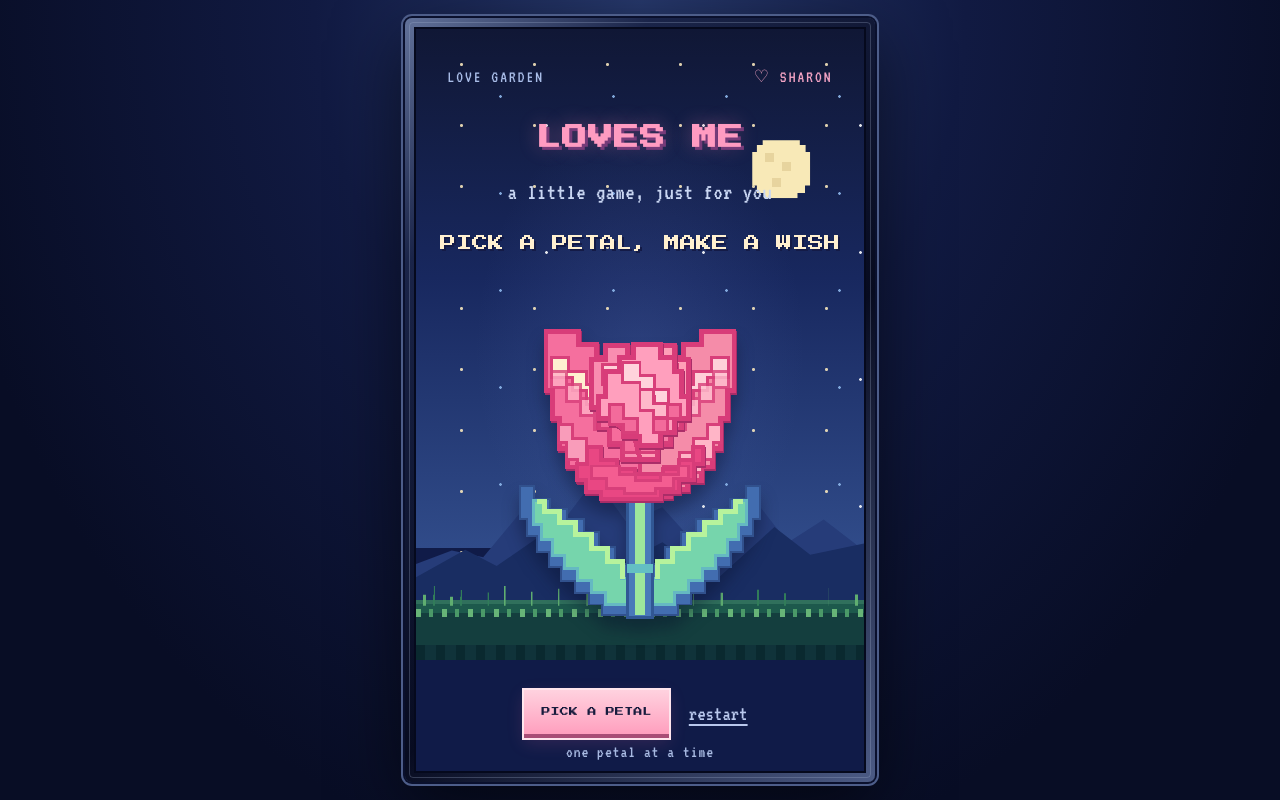
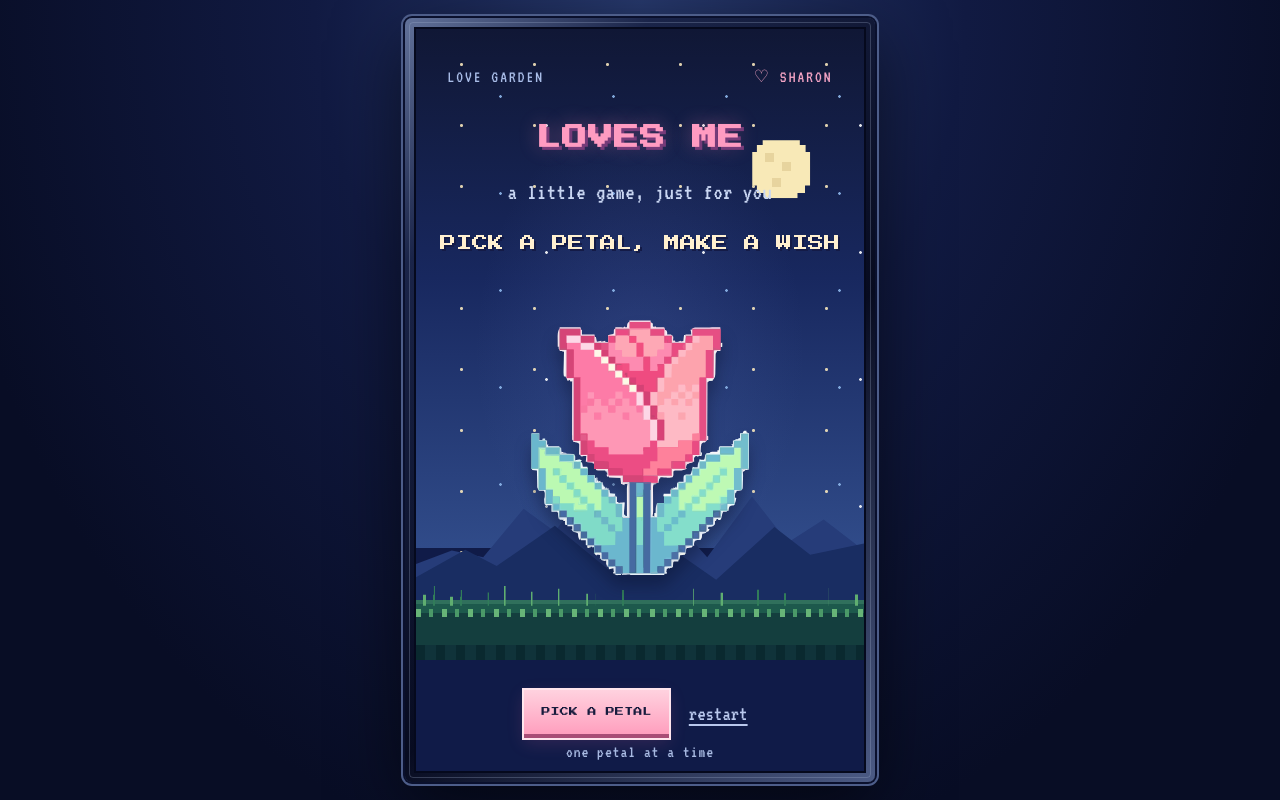
Before and after one commit to Senior-Toasty/Sharon-Tulip-Love, a plain HTML site: page index.html in a window 1280 px wide. Drawn offline with Linux system fonts and the light colour scheme.

Commit message:
Use the exact supplied tulip SVG on the love page

```diff
--- a/index.html
+++ b/index.html
@@ -75,56 +75,9 @@ button{font:inherit}
   <div class="message" id="message" aria-live="polite">PICK A PETAL, MAKE A WISH</div>
   <div class="landscape" aria-hidden="true"><div class="mountain-back"></div><div class="mountain-front"></div><div class="ground"></div><div class="pixel-grass"></div></div>
   <div class="flower-stage">
-   <svg viewBox="0 0 300 360" role="img" aria-label="A detailed pink pixel-art tulip matching the supplied reference, with six broad individually falling petals" shape-rendering="crispEdges">
-    <g id="foliage">
-     <path d="M145 338H112V327H98V315H84V303H70V289H58V274H46V258H36V241H29V207H43V220H59V230H76V241H93V254H109V269H125V286H139V307H149V338Z" fill="#426db0" stroke="#31518d" stroke-width="2"/>
-     <path d="M155 338H188V327H202V315H216V303H230V289H242V274H254V258H264V241H271V207H257V220H241V230H224V241H207V254H191V269H175V286H161V307H151V338Z" fill="#426db0" stroke="#31518d" stroke-width="2"/>
-     <path d="M141 327H115V315H101V303H87V291H74V277H62V261H50V246H42V222H52V233H68V243H85V255H101V269H117V284H131V301H143V319Z" fill="#76d5ac" stroke="#65b9c2" stroke-width="3"/>
-     <path d="M159 327H185V315H199V303H213V291H226V277H238V261H250V246H258V222H248V233H232V243H215V255H199V269H183V284H169V301H157V319Z" fill="#76d5ac" stroke="#65b9c2" stroke-width="3"/>
-     <path d="M46 223H53V233H69V244H85V256H101V270H117V284H132V301" fill="none" stroke="#b7f39c" stroke-width="5"/>
-     <path d="M254 223H247V233H231V244H215V256H199V270H183V284H168V301" fill="none" stroke="#b7f39c" stroke-width="5"/>
-     <path d="M137 206H163V340H137Z" fill="#4979b9" stroke="#315794" stroke-width="3"/>
-     <path d="M145 215H155V338H145Z" fill="#9de69c"/>
-     <path d="M137 286H163V295H137Z" fill="#63bfc3"/>
-    </g>
-    <g id="petalSet">
-     <!-- Pixel-art tulip traced from the supplied reference: two broad outer petals,
-          two overlapping inner petals and a rounded central crown. -->
-     <g class="tulip-petal p1" style="--fall-x:-105px;--fall-r:-42deg">
-      <path d="M150 218H119V211H102V202H88V188H77V169H69V139H62V111H55V76H55V51H88V64H106V77H122V91H136V111H150V137Z" fill="#f56f9e" stroke="#d83c79" stroke-width="5" stroke-linejoin="miter"/>
-      <path d="M61 77H78V91H96V105H110V119H124V134H139V149H150V164H138V154H124V139H110V125H96V111H82V98H61Z" fill="#fff0d0"/>
-      <path d="M68 145H82V159H96V173H110V187H126V201H145V213H118V205H101V194H87V180H76V163H68Z" fill="#f99cba"/>
-      <path d="M61 91H76V105H90V119H104V133H118V147H132V161H145V176H132V163H118V150H104V136H90V122H76V108H61Z" fill="#ffb0c7" opacity=".8"/>
-     </g>
-     <g class="tulip-petal p6" style="--fall-x:105px;--fall-r:42deg">
-      <path d="M150 218H181V211H198V202H212V188H223V169H231V139H238V111H245V76H245V51H212V64H194V77H178V91H164V111H150V137Z" fill="#f58ca9" stroke="#d83c79" stroke-width="5" stroke-linejoin="miter"/>
-      <path d="M239 77H222V91H204V105H190V119H176V134H161V149H150V164H162V154H176V139H190V125H204V111H218V98H239Z" fill="#ffd0d9"/>
-      <path d="M232 145H218V159H204V173H190V187H174V201H155V213H182V205H199V194H213V180H224V163H232Z" fill="#ffb5c7"/>
-      <path d="M239 91H224V105H210V119H196V133H182V147H168V161H155V176H168V163H182V150H196V136H210V122H224V108H239Z" fill="#ffc1d0" opacity=".8"/>
-     </g>
-     <g class="tulip-petal p2" style="--fall-x:-48px;--fall-r:-24deg">
-      <path d="M150 180H132V165H119V148H108V128H101V104H101V79H115V65H137V78H150V97H160V121H157V151Z" fill="#f98db0" stroke="#d83c79" stroke-width="5" stroke-linejoin="miter"/>
-      <path d="M112 84H132V98H145V113H150V135H138V120H125V105H112Z" fill="#ffd0d9"/>
-      <path d="M109 132H123V145H137V158H150V173H133V163H120V149H109Z" fill="#f66c9c"/>
-     </g>
-     <g class="tulip-petal p5" style="--fall-x:48px;--fall-r:24deg">
-      <path d="M150 180H168V165H181V148H192V128H199V104H199V79H185V65H163V78H150V97H140V121H143V151Z" fill="#ff9fb7" stroke="#d83c79" stroke-width="5" stroke-linejoin="miter"/>
-      <path d="M188 84H168V98H155V113H150V135H162V120H175V105H188Z" fill="#ffd5dc"/>
-      <path d="M191 132H177V145H163V158H150V173H167V163H180V149H191Z" fill="#f778a2"/>
-     </g>
-     <g class="tulip-petal p3" style="--fall-x:0px;--fall-r:8deg">
-      <path d="M119 139H108V117H115V91H129V77H143V64H157V64H171V77H185V91H192V117H199V139H185V153H171V166H150V157H133V149Z" fill="#ff9fbd" stroke="#d83c79" stroke-width="5" stroke-linejoin="miter"/>
-      <path d="M132 82H150V96H165V110H179V125H165V117H150V103H132Z" fill="#ffd3dc"/>
-      <path d="M150 110H164V124H178V138H164V131H150Z" fill="#ffb8ca"/>
-      <path d="M119 125H133V139H147V153H133V145H119Z" fill="#f36b9b"/>
-      <path d="M164 139H178V125H191V139H178V153H164Z" fill="#f36b9b"/>
-     </g>
-     <g class="tulip-petal p2" style="--fall-x:0px;--fall-r:-5deg">
-      <path d="M96 168H111V181H127V190H145V195H155V195H173V190H189V181H204V168H214V185H205V201H189V213H171V220H129V220H111V213H95V201H86V185H96Z" fill="#e94783" stroke="#d83c79" stroke-width="4" stroke-linejoin="miter"/>
-      <path d="M111 187H129V196H145V202H155V202H171V196H189V187H199V200H184V210H166V215H134V210H116V200H101V187Z" fill="#f45d91"/>
-     </g>
-    </g>svg>
-  </div>
+   <svg viewBox="0 0 300 360" role="img" aria-label="The exact pink pixel-art tulip supplied by the user" shape-rendering="crispEdges">
+    <image href="tulip.svg" x="-30" y="-8" width="360" height="360" preserveAspectRatio="xMidYMid meet"/>
+   </svg></div>
   <div class="hearts" id="hearts" aria-hidden="true"></div>
   <div class="footer"><button class="pick" id="pick">PICK A PETAL</button><button class="reset" id="reset">restart</button></div>
   <div class="instruction" id="instruction">one petal at a time</div>
@@ -132,7 +85,7 @@ button{font:inherit}
 </main>
 <script>
 (()=>{
- const petalNodes=[...document.querySelectorAll('#petalSet .tulip-petal')];
+ const petalNodes=[];
  const message=document.getElementById('message'),title=document.getElementById('title'),subtitle=document.getElementById('subtitle');
  const pick=document.getElementById('pick'),reset=document.getElementById('reset'),instruction=document.getElementById('instruction');
  const screen=document.getElementById('screen'),hearts=document.getElementById('hearts');
@@ -141,8 +94,8 @@ button{font:inherit}
  function setMessage(text){message.classList.remove('pop');void message.offsetWidth;message.textContent=text;message.classList.add('pop')}
  function heart(x,y,delay){const wrap=document.createElement('span');wrap.className='heart';wrap.style.left=x+'%';wrap.style.top=y+'%';wrap.style.animationDelay=delay+'s';wrap.style.setProperty('--dur',(2.5+Math.random()*1.3)+'s');wrap.style.setProperty('--drift',(-30+Math.random()*60)+'px');wrap.innerHTML='<svg viewBox="0 0 16 16"><path fill="#ff719e" d="M2 2h4v2h4V2h4v2h2v5h-2v2h-2v2H8v2H6v-2H4v-2H2V9H0V4h2z"/><path fill="#ffc0d3" d="M3 3h3v2H3zM10 3h3v2h-3z"/></svg>';hearts.appendChild(wrap);setTimeout(()=>wrap.remove(),5000)}
  function finale(){finished=true;screen.classList.add('final');title.textContent='IT WAS ALWAYS YOU';subtitle.textContent='my favourite answer';message.innerHTML='I LOVE YOU SO MUCH<br><span style="color:#ffb2cc">SHARON</span>';message.classList.add('pop');pick.textContent='YOU ARE LOVED';pick.disabled=true;instruction.textContent='and that is never changing';for(let i=0;i<22;i++)heart(36+Math.random()*28,47+Math.random()*13,i*.12)}
- function choose(){if(finished||index>=petalNodes.length)return;petalNodes[index].classList.add('removed');setMessage(lines[index]);index++;if(index===petalNodes.length){instruction.textContent='just one last thing...';setTimeout(finale,1320)}}
- function restart(){index=0;finished=false;screen.classList.remove('final');petalNodes.forEach(p=>p.classList.remove('removed'));hearts.innerHTML='';title.textContent='LOVES ME';subtitle.textContent='a little game, just for you';message.textContent='PICK A PETAL, MAKE A WISH';message.classList.remove('pop');pick.textContent='PICK A PETAL';pick.disabled=false;instruction.textContent='one petal at a time'}
+ function choose(){if(finished||index>=lines.length)return;setMessage(lines[index]);index++;if(index===lines.length){instruction.textContent='just one last thing...';setTimeout(finale,650)}}
+ function restart(){index=0;finished=false;screen.classList.remove('final');hearts.innerHTML='';title.textContent='LOVES ME';subtitle.textContent='a little game, just for you';message.textContent='PICK A PETAL, MAKE A WISH';message.classList.remove('pop');pick.textContent='PICK A PETAL';pick.disabled=false;instruction.textContent='one petal at a time'}
  pick.addEventListener('click',choose);reset.addEventListener('click',restart);
 })();
 </script>
```
